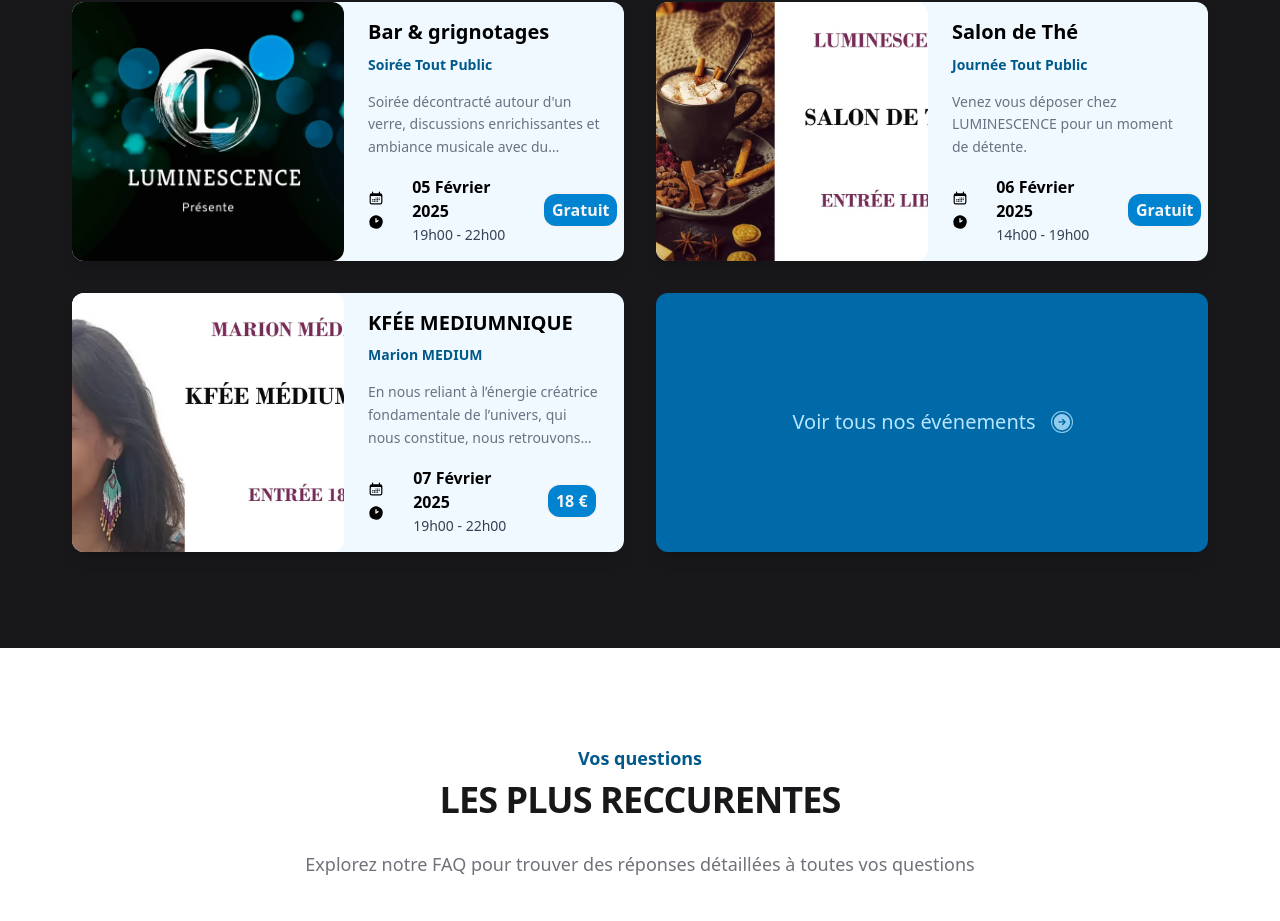
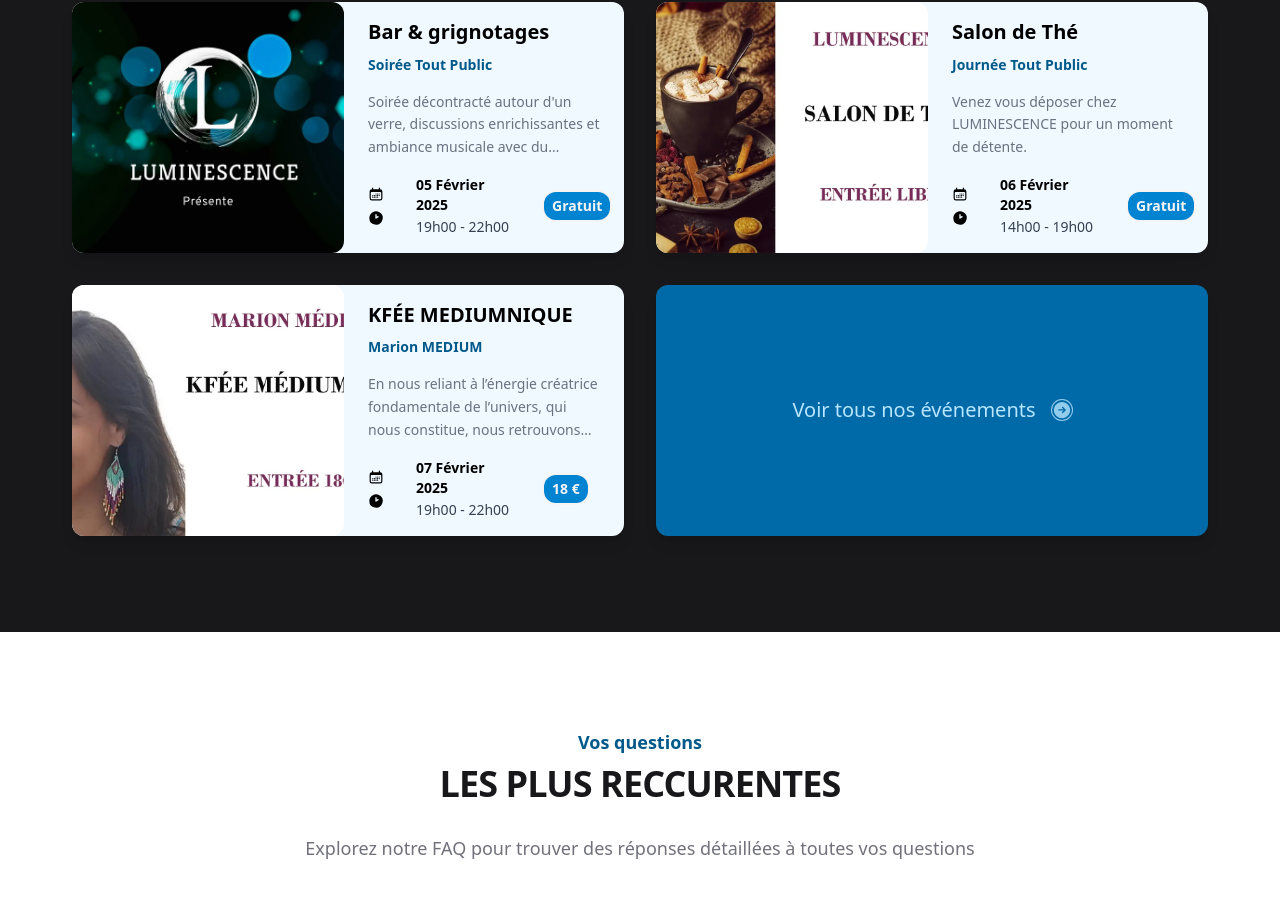
Before and after one commit to PierreMaze/Luminescence, a React (Vite) app in the folder client/: page / in a window 1280 px wide. Shown: the part 2774-3695 px from the top of the page. Built offline with nearby package versions, Linux system fonts and the light colour scheme.

Commit message:
Update font size for event card date display.

```diff
--- a/client/src/components/CardEvent.jsx
+++ b/client/src/components/CardEvent.jsx
@@ -40,7 +40,7 @@ export default function CardEvent({ event }) {
             <TbClockHour2Filled />
           </div>
           <div className="flex flex-col">
-            <p className="antialiased text-base capitalize 2xl:text-xl text-blue-gray-900 mb-0.5 font-semibold">
+            <p className="antialiased text-sm capitalize 2xl:text-xl text-blue-gray-900 mb-0.5 font-semibold">
               <time dateTime={event.date}>
                 {event.parsedDate
                   ? format(event.parsedDate, 'dd MMMM yyyy', { locale: fr })
@@ -52,7 +52,7 @@ export default function CardEvent({ event }) {
             </p>
           </div>
           <div className="flex flex-row  align-items ml-16 md:ml-4 w-14">
-            <p className="px-2 py-1 mx-0 lining-nums text-base antialiased font-semibold border-none text-zinc-100 2xl:text-md rounded-xl ring-offset-sky-600 ring-2 bg-sky-600">
+            <p className="px-2 py-1 mx-0 lining-nums text-sm antialiased font-semibold border-none text-zinc-100 2xl:text-md rounded-xl ring-offset-sky-600 ring-2 bg-sky-600">
               {event.author.price}
             </p>
           </div>
```
Also changed, not shown: 1 other file (tests, documents, lock files or other folders).
